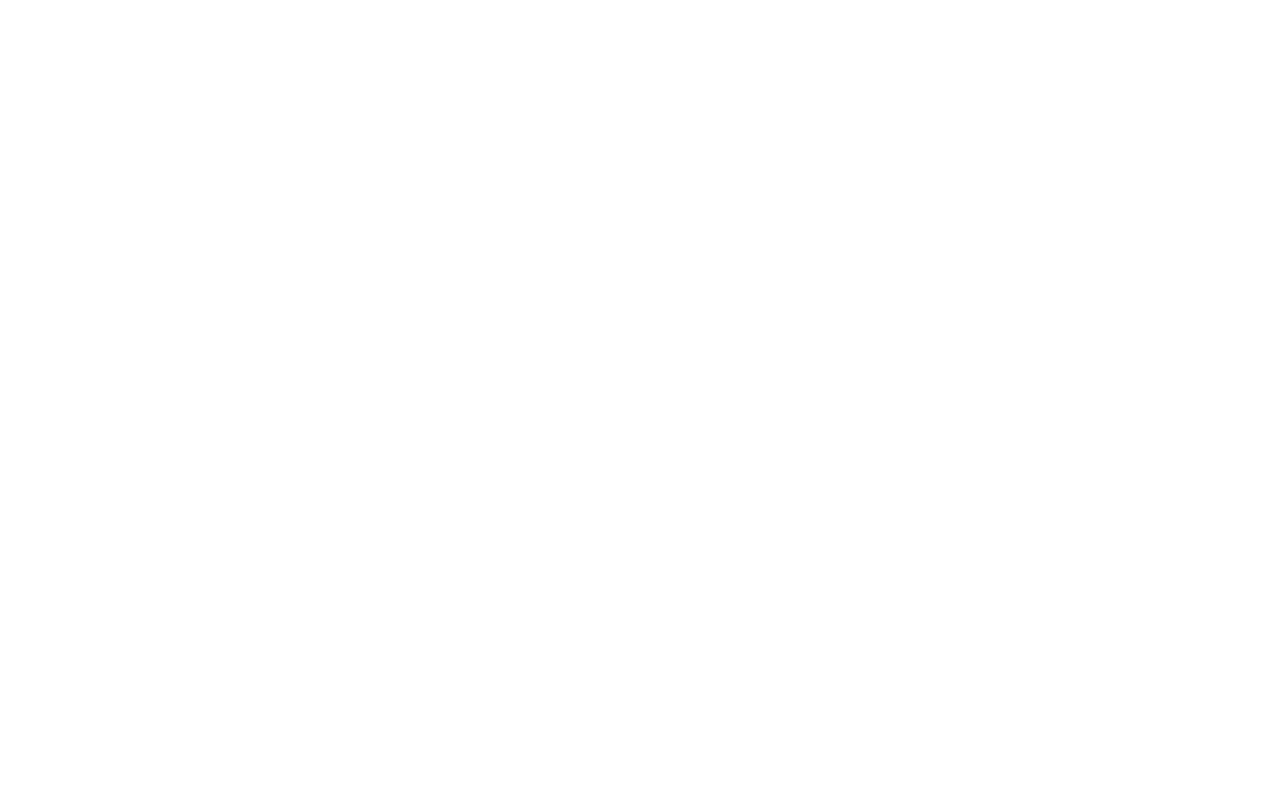
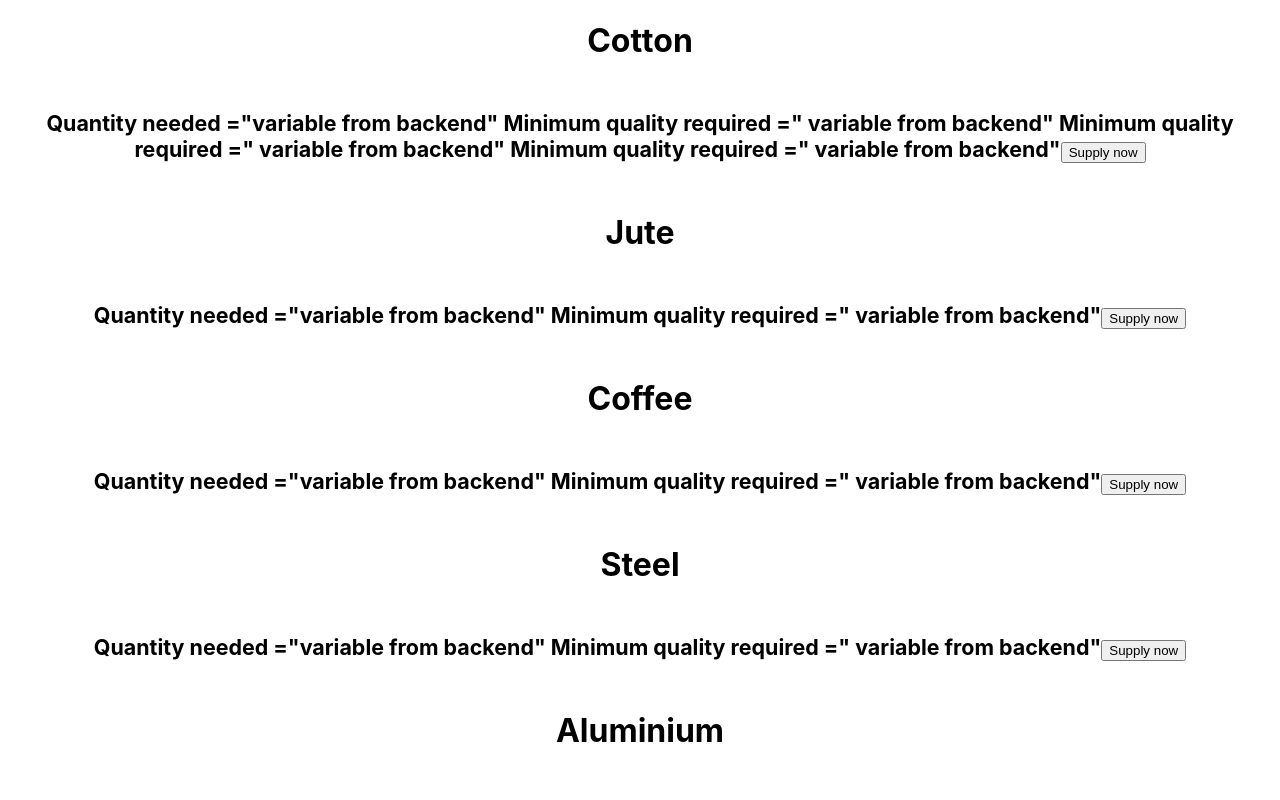
Before and after one commit to harshit0902/InventoryMgmtSystem_Java, a React (Create React App) app in the folder client/: page /sellerform in a window 1280 px wide. Before the commit this address had no page. Shown: the top 800 px of the page. Built offline with nearby package versions, Linux system fonts and the light colour scheme.

Commit message:
basic corrections to make seller side work

```diff
--- a/client/src/index.js
+++ b/client/src/index.js
@@ -3,7 +3,7 @@
 import { BrowserRouter, Routes, Route } from 'react-router-dom'
 import './index.css';
 import reportWebVitals from './reportWebVitals';
-import App from './cart';
+import App from './sellerform';
 import Login from './login'
 import Signup from './signup'
 import SpecialRequestForm from "./specialrequestform";
@@ -19,6 +19,8 @@
 import Ragi from './ragi'
 import Cart from './cart'
 import Itemlistnew from './itemlistnew'
+import SellerForm from './sellerform'
+import SellCotton from './sell_cotton'
 const root = ReactDOM.createRoot(document.getElementById('root'));
 root.render(
   <React.StrictMode>
@@ -39,12 +41,11 @@
                       <Route path='/wheat' element={<Wheat />}></Route>
                       <Route path='/bajra' element={<Bajra />}></Route>
                       <Route path='/ragi' element={<Ragi />}></Route>
-
                       <Route path='/cart' element={<Cart />}></Route>
                       <Route path='/itemlistnew' element={<Itemlistnew />}></Route>
-
                       <Route path='/specialrequestform' element={<SpecialRequestForm />}></Route>
-
+                      <Route path='/sellerform' element={<SellerForm />}></Route>
+                      <Route path='/sell_cotton' element={<SellCotton />}></Route>
                   </Routes>
               </BrowserRouter>
           </div>
--- a/client/src/sellerform.js
+++ b/client/src/sellerform.js
@@ -1,11 +1,11 @@
 import React from 'react'
 import axios from 'axios'
+import {useNavigate} from 'react-router-dom'
 
 
-
-function App()
+function SellerForm()
 {
-
+    const navigate=useNavigate()
 
 
     return (
@@ -101,3 +101,5 @@
   )
 
 }
+
+export default SellerForm
```
